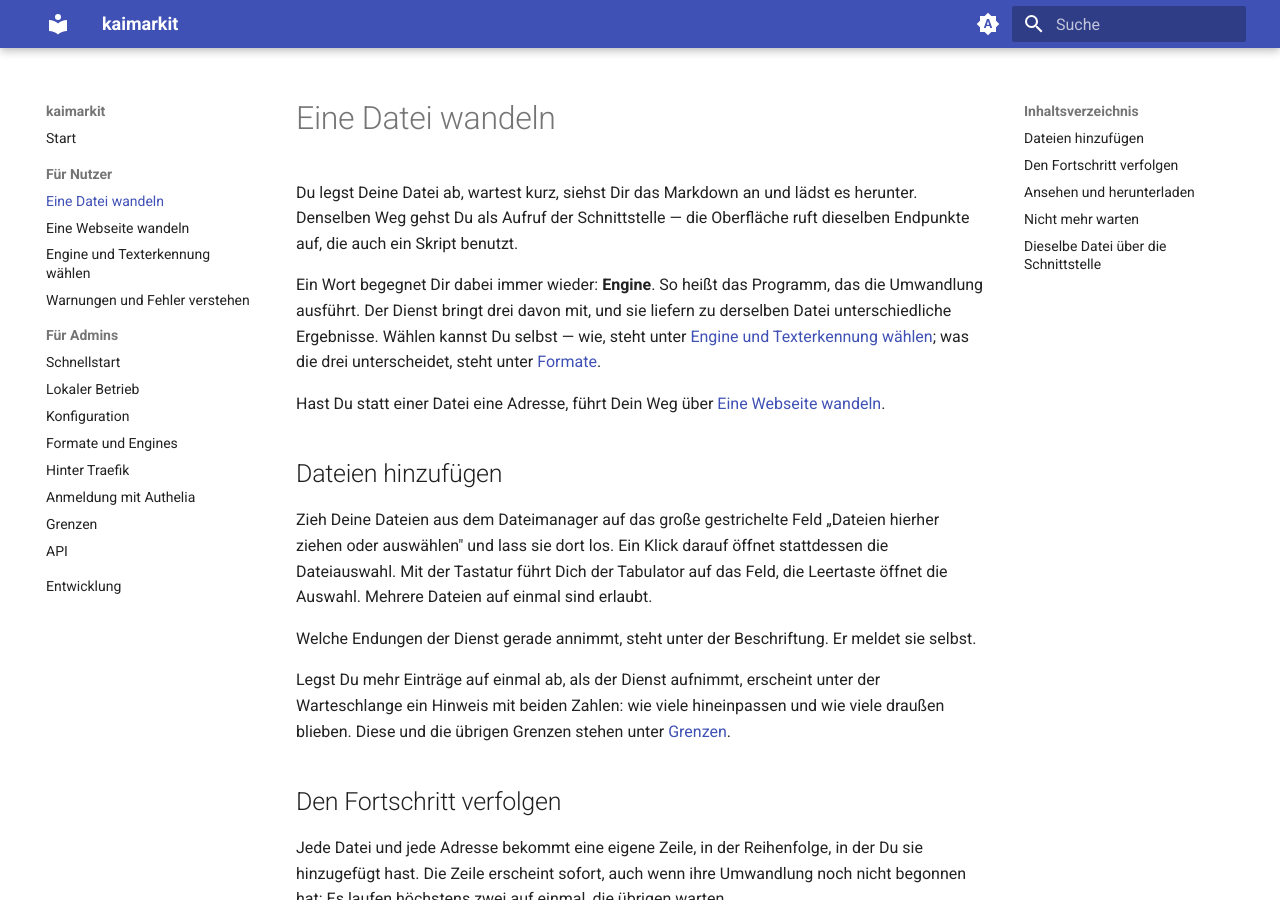
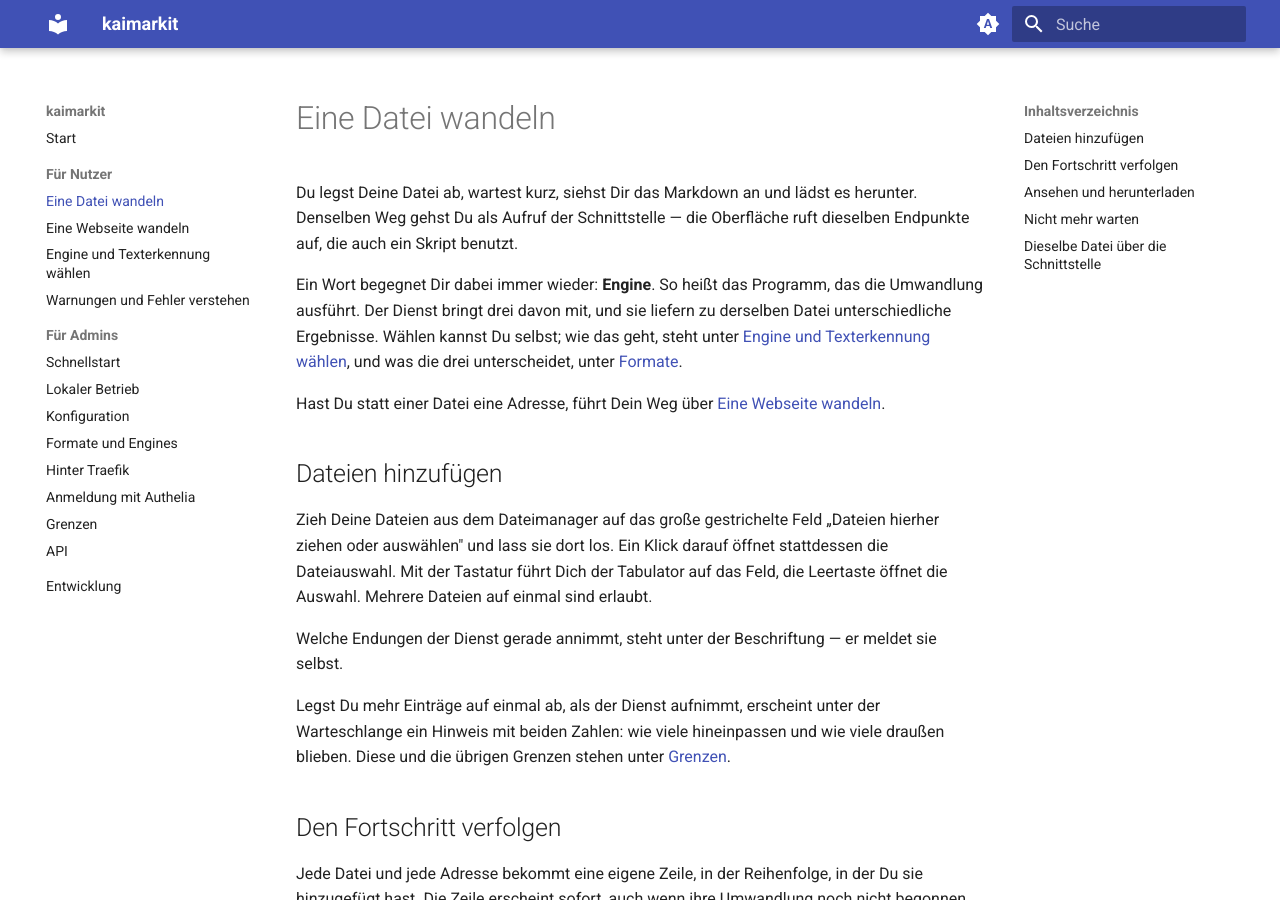
Before and after one commit to 0x2e6b6169/kaimarkit, an MkDocs documentation site: the page built from docs/nutzer/dateien-wandeln.md, in a window 1280 px wide and 900 px high. Built offline with MkDocs 1.6.1 and Material for MkDocs 9.7.7, drawn with Linux system fonts in a browser that asks for light colours; the version menu is left out.

Commit message:
docs(nutzer): DOC-27 final read-through, drop two redundancies

```diff
--- a/docs/nutzer/dateien-wandeln.md
+++ b/docs/nutzer/dateien-wandeln.md
@@ -6,9 +6,9 @@ ruft dieselben Endpunkte auf, die auch ein Skript benutzt.
 
 Ein Wort begegnet Dir dabei immer wieder: **Engine**. So heißt das Programm, das
 die Umwandlung ausführt. Der Dienst bringt drei davon mit, und sie liefern zu
-derselben Datei unterschiedliche Ergebnisse. Wählen kannst Du selbst — wie, steht
-unter [Engine und Texterkennung wählen](engine-und-texterkennung.md); was die drei
-unterscheidet, steht unter [Formate](../admin/formate.md).
+derselben Datei unterschiedliche Ergebnisse. Wählen kannst Du selbst; wie das
+geht, steht unter [Engine und Texterkennung wählen](engine-und-texterkennung.md),
+und was die drei unterscheidet, unter [Formate](../admin/formate.md).
 
 Hast Du statt einer Datei eine Adresse, führt Dein Weg über
 [Eine Webseite wandeln](webseiten-wandeln.md).
@@ -20,8 +20,8 @@ hierher ziehen oder auswählen" und lass sie dort los. Ein Klick darauf öffnet
 stattdessen die Dateiauswahl. Mit der Tastatur führt Dich der Tabulator auf das
 Feld, die Leertaste öffnet die Auswahl. Mehrere Dateien auf einmal sind erlaubt.
 
-Welche Endungen der Dienst gerade annimmt, steht unter der Beschriftung. Er meldet
-sie selbst.
+Welche Endungen der Dienst gerade annimmt, steht unter der Beschriftung — er
+meldet sie selbst.
 
 Legst Du mehr Einträge auf einmal ab, als der Dienst aufnimmt, erscheint unter der
 Warteschlange ein Hinweis mit beiden Zahlen: wie viele hineinpassen und wie viele
```
Also changed, not shown: docs/nutzer/webseiten-wandeln.md (+2 -2 lines).
